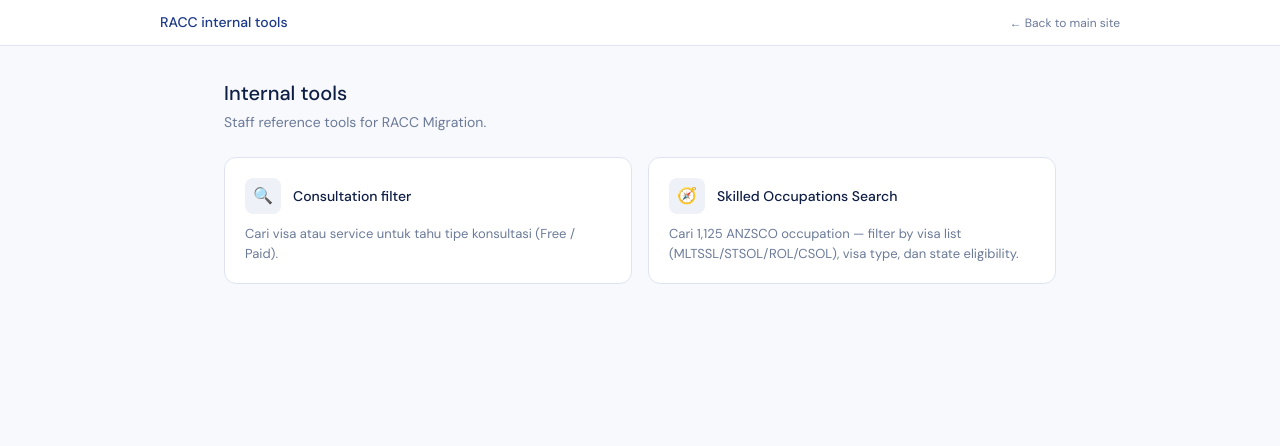
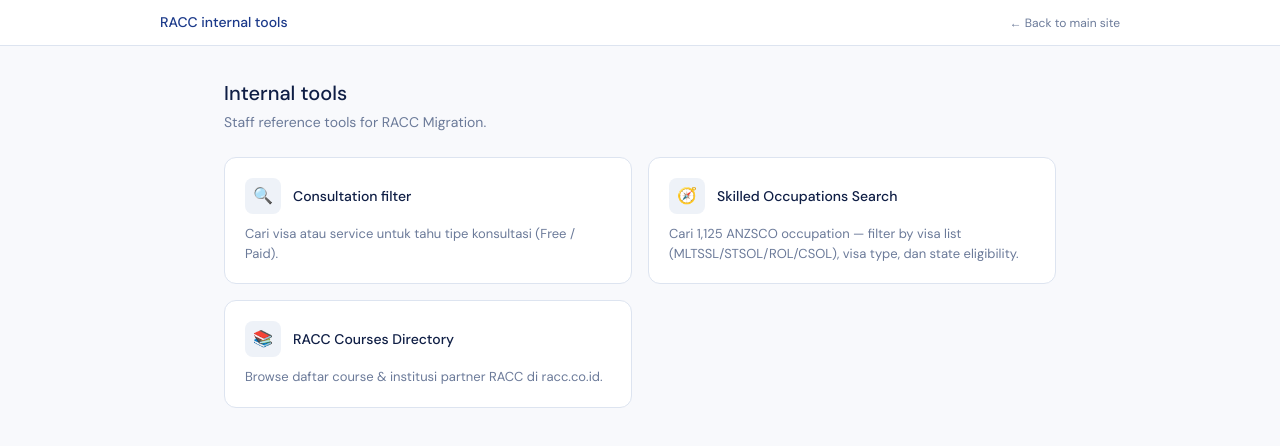
Before and after one commit to pradipta610/racc, a Next.js app: page /tools in a window 1280 px wide. Shown: the top 446 px of the page. Built offline with nearby package versions, Linux system fonts and the light colour scheme.

Commit message:
add racc indo course

```diff
--- a/src/app/tools/page.tsx
+++ b/src/app/tools/page.tsx
@@ -14,6 +14,14 @@ const tools = [
       'Cari 1,125 ANZSCO occupation — filter by visa list (MLTSSL/STSOL/ROL/CSOL), visa type, dan state eligibility.',
     href: '/tools/skilled-occupations-search/index.html',
     icon: '🧭',
+    external: true,
+  },
+  {
+    name: 'RACC Courses Directory',
+    description:
+      'Browse daftar course & institusi partner RACC di racc.co.id.',
+    href: 'https://racc.co.id/courses/index.php',
+    icon: '📚',
     external: true,
   },
 ]
@@ -59,8 +67,15 @@ export default function ToolsPage() {
               </p>
             </div>
           )
+          const isAbsolute = /^https?:\/\//i.test(tool.href)
           return tool.external ? (
-            <a key={tool.href} href={tool.href} className="tool-card">
+            <a
+              key={tool.href}
+              href={tool.href}
+              className="tool-card"
+              target={isAbsolute ? '_blank' : undefined}
+              rel={isAbsolute ? 'noopener noreferrer' : undefined}
+            >
               {cardContent}
             </a>
           ) : (
```
